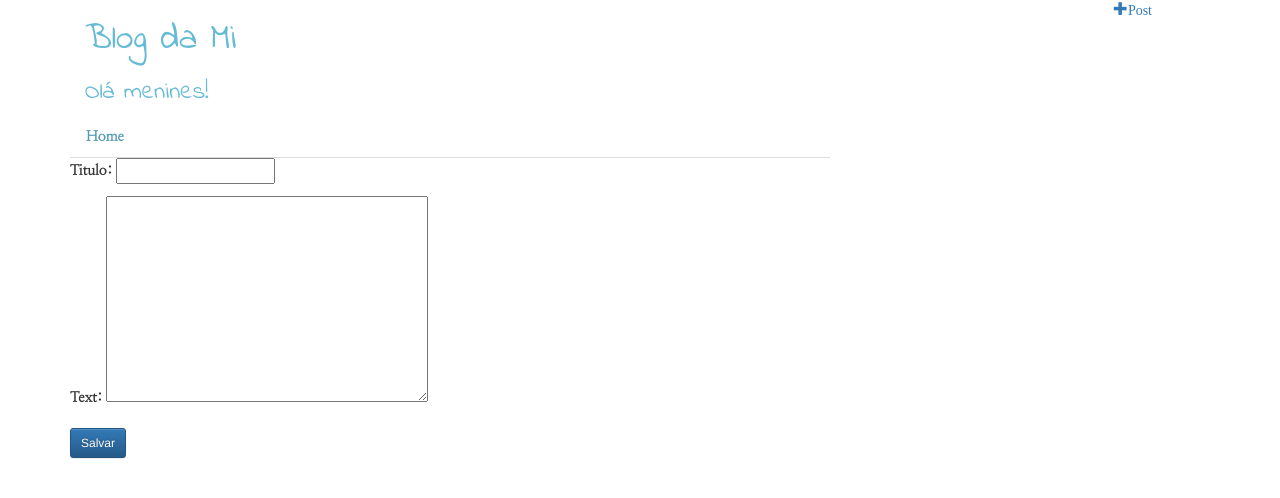
After one commit to xxMirella/Teste, a Django app: page /post/ in a window 1280 px wide. The commit adds this page. Shown: the top 498 px of the page. Run offline with Django 3.2, Linux system fonts and the light colour scheme; some libraries are stand-ins or nearby versions.

Commit message:
Adição de novos templates, e css.

```diff
--- /dev/null
+++ b/blog/forms.py
@@ -0,0 +1,10 @@
+from django import forms
+
+from .models import Post
+
+
+class PostForm(forms.ModelForm):
+
+    class Meta:
+        model = Post
+        fields = ('titulo', 'text')
--- a/blog/static/css/blog.css
+++ b/blog/static/css/blog.css
@@ -18,3 +18,29 @@
  p {
     font-family: 'Nanum Myeongjo', serif;
  }
+
+ .date{
+    text-align: right;
+    font-family: 'Nanum Myeongjo', serif;
+    font-weight: bold;
+    color: BABABA;
+ }
+
+ .details {
+    color: E09DD7;
+ }
+
+ .menu {
+    font-family: 'Nanum Myeongjo', serif;
+    color: 509AB3;
+    font-weight: bold;
+ }
+
+ .menu:hover {
+    color: C466B8;
+ }
+
+ .icone {
+    position: absolute;
+    right:10%;
+ }
--- a/blog/templates/blog/base.html
+++ b/blog/templates/blog/base.html
@@ -10,9 +10,23 @@
     </head>
     <body>
         <div class="container">
-        <div class="headers">
-            <h1>Blog da Mi</h1>
-            <h3>Olá menines!</h3>
+            <div class="headers">
+                <a href="{% url 'novo_post' %}" class="icone"><span class="glyphicon glyphicon-plus">Post</span></a>
+                <div class="container">
+                    <h1>Blog da Mi</h1>
+                    <h3>Olá menines!</h3>
+                </div>
+            </div>
+                <ul class="nav nav-tabs col-md-8" id="myTab" role="tablist">
+                  <li class="nav-item">
+                    <a class="menu" href="{% url 'lista_posts' %}">Home</a>
+                  </li>
+                </ul>
+                <div class="tab-content" id="myTabContent">
+                  <div class="tab-pane fade show active" id="home" role="tabpanel" aria-labelledby="home-tab">...</div>
+                  <div class="tab-pane fade" id="profile" role="tabpanel" aria-labelledby="profile-tab">...</div>
+                  <div class="tab-pane fade" id="contact" role="tabpanel" aria-labelledby="contact-tab">...</div>
+                </div>
         </div>
             {% block content %}
 
--- /dev/null
+++ b/blog/templates/blog/form.html
@@ -0,0 +1,17 @@
+{% extends 'blog/base.html' %}
+
+{% block content %}
+<div class="container">
+  <div class="row">
+    <div class="col-md-8">
+      <div class="form-group">
+        <form method="POST">
+          {{forms.as_p}}
+        </form>
+      </div>
+    <button type="button" class="btn btn-primary btn-sm">Salvar</button>
+    </div>
+  </div>
+</div>
+
+{% endblock %}
--- a/blog/urls.py
+++ b/blog/urls.py
@@ -4,6 +4,7 @@ from . import views
 
 
 urlpatterns = [
-    url(r'^$', views.lista_posts, name='Lista_posts'),
-    url(r'^post/(?P<pk>\d+)/$', views.detalhes_post, name='detalhes_post')
+    url(r'^$', views.lista_posts, name='lista_posts'),
+    url(r'^post/(?P<pk>\d+)/$', views.detalhes_post, name='detalhes_post'),
+    url(r'^post/$', views.novo_post, name='novo_post')
 ]
--- a/blog/views.py
+++ b/blog/views.py
@@ -6,6 +6,7 @@ from django.utils import timezone
 from django.shortcuts import render, get_object_or_404
 
 from blog.models import Post
+from .forms import PostForm
 
 # Create your views here.
 
@@ -18,3 +19,8 @@ def lista_posts(request):
 def detalhes_post(request, pk):
     posts = get_object_or_404(Post, pk=pk)
     return render(request, 'blog/detalhes_post.html', {'posts': posts})
+
+
+def novo_post(request):
+    forms = PostForm()
+    return render(request, 'blog/form.html', {'forms': forms})
--- a/mysite/settings.py
+++ b/mysite/settings.py
@@ -25,8 +25,8 @@ SECRET_KEY = '8^+xbc&k_@r-i!mn7mw_rhdj7%z6%@7*1s#4uy5qz4b%$kpu+%'
 # SECURITY WARNING: don't run with debug turned on in production!
 DEBUG = True
 
-#ALLOWED_HOSTS = ['xmirella.pythonanywhere.com']
-ALLOWED_HOSTS = ['127.0.0.1']
+ALLOWED_HOSTS = ['xmirella.pythonanywhere.com']
+#ALLOWED_HOSTS = ['127.0.0.1']
 
 
 # Application definition
```
Also changed, not shown: blog/templates/blog/detalhes_post.html (+8 -2 lines).
